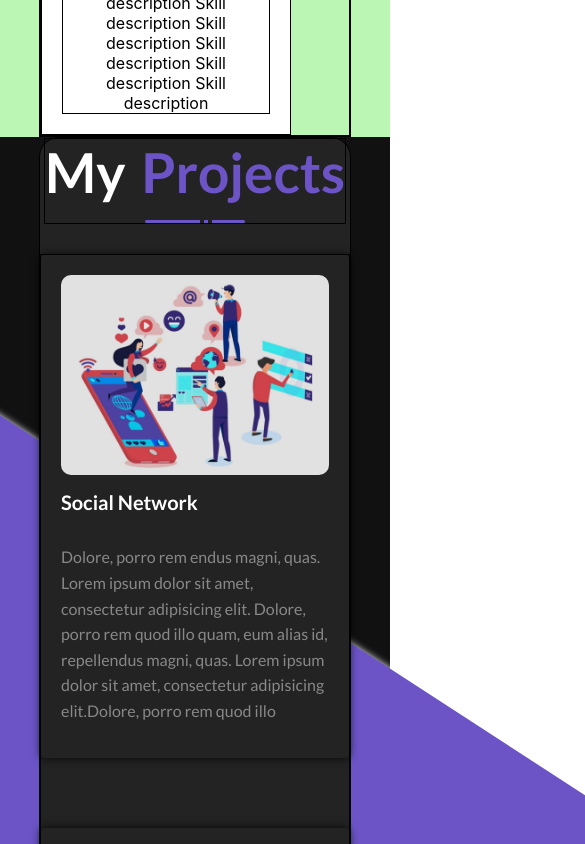
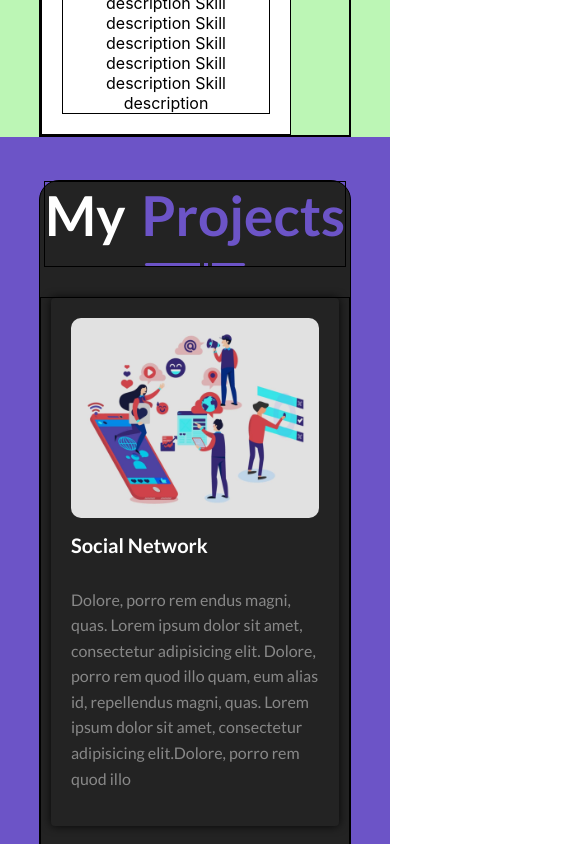
Before and after one commit to AntonKasheuski/portfolio, a React (Create React App) app: page / in a window 390 px wide. Shown: the part 2420-3264 px from the top of the page, 585 px wide, since content can reach past the window. Built offline with nearby package versions, Linux system fonts and the light colour scheme.

Commit message:
Commit 6

```diff
--- a/src/App.css
+++ b/src/App.css
@@ -1,4 +1,5 @@
 .App {
     position: relative;
     z-index: -1;
+    background-color: #111;
 }
--- a/src/projects/Project.module.css
+++ b/src/projects/Project.module.css
@@ -8,6 +8,8 @@
     box-shadow: 0 0 10px rgb(0 0 0 / 85%);
     border: none;
     margin-bottom: 70px;
+    margin-left: 10px;
+    margin-right: 10px;
     padding: 20px;
     border-radius: 4px;
 }
--- a/src/projects/Projects.module.css
+++ b/src/projects/Projects.module.css
@@ -1,5 +1,7 @@
 .projectsBlock {
-    min-height: 100vh;
+    min-height: 90vh;
+    margin-top: 5vh;
+    margin-bottom: 5vh;
     background-color: #111;
     display: flex;
     align-items: center;
@@ -11,33 +13,38 @@
     position: absolute;
     content: '';
     background-color: #6c54c7;
-    height: 155%;
-    width: 136%;
-    transform: rotate(-57deg);
-    left: -91%;
-    top: -48%;
+    transform-origin: top right;
+    transform: rotate(33deg);
+    height: 250%;
+    width: 100%;
+    top: -5vh;
+    left: -100vh;
     z-index: -1;
     box-shadow: 0 0 7px rgb(255 255 255 / 95%);
 }
 
-@media only screen and (max-width: 1140px) {
-    .projectsBlock::before {
-        left: -80%;
-        top: -65%;
+@media only screen and (max-width: 1510px) {
+    .projectsBlock::after {
+        left: -80vh;
     }
 }
-@media only screen and (max-width: 879px) {
-    .projectsBlock::before {
-        height: 100%;
-        width: 100%;
-        transform: rotate(0deg);
-        top: 0;
-        bottom: 0;
-        left: 0;
-        right: 0;
+@media only screen and (max-width: 1392px) {
+    .projectsBlock::after {
+        transform: rotate(20deg);
     }
 }
-
+@media only screen and (max-width: 1200px) {
+    .projectsBlock::after {
+        left: -50vh;
+    }
+}
+@media only screen and (max-width: 929px) {
+    .projectsBlock::after {
+        transform: rotate(0deg);
+        height: 115%;
+        left: 0;
+    }
+}
 
 .projectsContainer {
     flex-direction: column;
@@ -56,7 +63,7 @@
     margin-top: 30px;
 }
 
-@media screen and (max-width: 879px) {
+@media screen and (max-width: 929px) {
     .myProjects {
         justify-content: center;
     }
```
